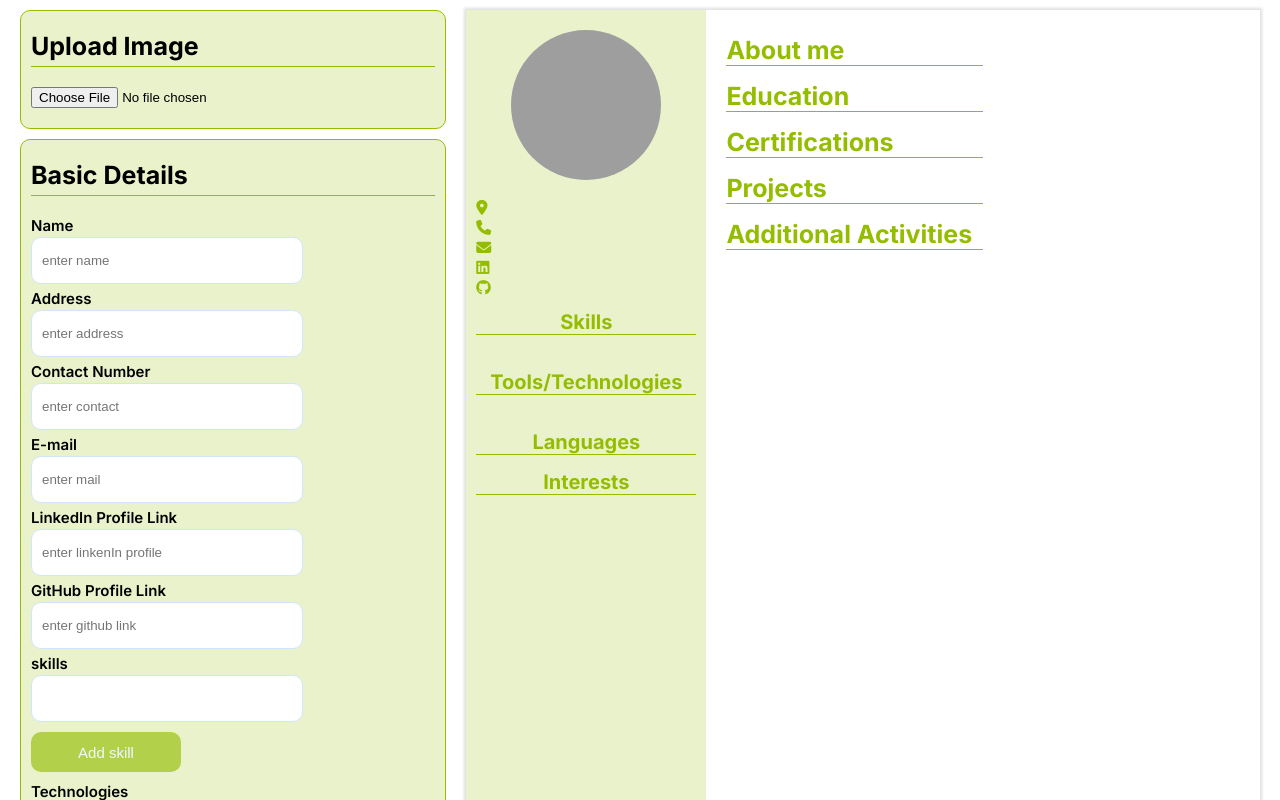
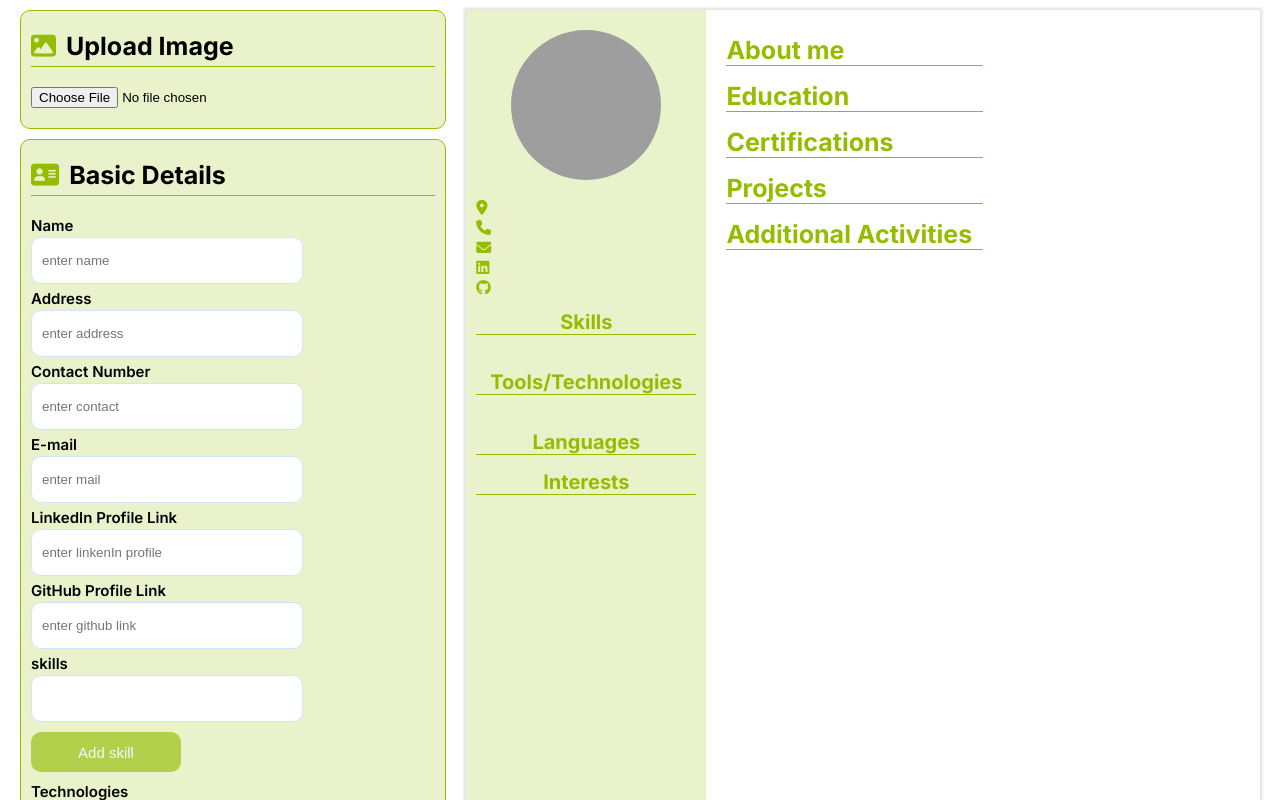
Before and after one commit to dineshveguru/resume-builder-remastered, a React (Create React App) app: page / in a window 1280 px wide. Shown: the top 800 px of the page. Built offline with nearby package versions, Linux system fonts and the light colour scheme; grey boxes are pictures that could not be loaded.

Commit message:
added icons

```diff
--- a/src/components/Form.js
+++ b/src/components/Form.js
@@ -44,11 +44,15 @@ function Form(props) {
   return (
     <div>
       <div className="container">
-        <h1 className="container--heading">Upload Image</h1>
+        <h1 className="container--heading">
+          <i class="fa-solid fa-image heading-icon"></i>Upload Image
+        </h1>
         <input type="file" accept="image/*" onChange={props.changeImageLink} />
       </div>
       <div className="container">
-        <h1 className="container--heading">Basic Details</h1>
+        <h1 className="container--heading">
+          <i class="fa-solid fa-address-card heading-icon"></i>Basic Details
+        </h1>
         <div className="input-element">
           <p className="container--message">Name</p>
           <input
@@ -183,14 +187,18 @@ function Form(props) {
         </div>
       </div>
       <div className="container">
-        <h1 className="container--heading">About section</h1>
+        <h1 className="container--heading">
+          <i class="fa-solid fa-user heading-icon"></i>About section
+        </h1>
         <textarea
           onChange={props.aboutHandlers.changeAbout}
           className="input"
         />
       </div>
       <div className="container">
-        <h1 className="container--heading">Education section</h1>
+        <h1 className="container--heading">
+          <i class="fa-solid fa-book-open heading-icon"></i>Education section
+        </h1>
         <p className="container--message">Course</p>
         <input
           name="course"
@@ -241,7 +249,9 @@ function Form(props) {
         </div>
       </div>
       <div className="container">
-        <h1 className="container--heading">Experience Details</h1>
+        <h1 className="container--heading">
+          <i class="fa-solid fa-building heading-icon"></i>Experience Details
+        </h1>
         <div className="input-element">
           <p className="container--message">title</p>
           <input
@@ -288,7 +298,10 @@ function Form(props) {
         </div>
       </div>
       <div className="container">
-        <h1 className="container--heading">Certification Details</h1>
+        <h1 className="container--heading">
+          <i class="fa-solid fa-certificate heading-icon"></i>Certification
+          Details
+        </h1>
         <p className="container--message">Add title</p>
         <input
           type="text"
@@ -325,7 +338,9 @@ function Form(props) {
         </div>
       </div>
       <div className="container">
-        <h1 className="container--heading">Project Details</h1>
+        <h1 className="container--heading">
+          <i class="fa-solid fa-cubes heading-icon"></i>Project Details
+        </h1>
         <div className="input-element">
           <p className="container--message">title</p>
           <input
@@ -372,7 +387,10 @@ function Form(props) {
         </div>
       </div>
       <div className="container">
-        <h1 className="container--heading">Additional Activities</h1>
+        <h1 className="container--heading">
+          <i class="fa-solid fa-chart-line heading-icon"></i>Additional
+          Activities
+        </h1>
         <p className="container--message">Activity</p>
         <div className="button-container">
           <input
--- a/src/styles/form.css
+++ b/src/styles/form.css
@@ -1,5 +1,6 @@
 html{
     font-size: 62.5%;
+    scroll-behavior: smooth;
 }
 
 .container{
@@ -8,6 +9,7 @@ html{
     border-radius: 1rem;
     padding: 2rem 1rem;
     margin-bottom: 1rem;
+    width: inherit;
 }
 
 .container--message{
@@ -79,3 +81,8 @@ html{
     font-size: 2.5rem;
     border-bottom: 1px solid #95bd00;
 }
+
+.heading-icon{
+    color: #95bd00;
+    margin-right: 1rem;
+}
```
